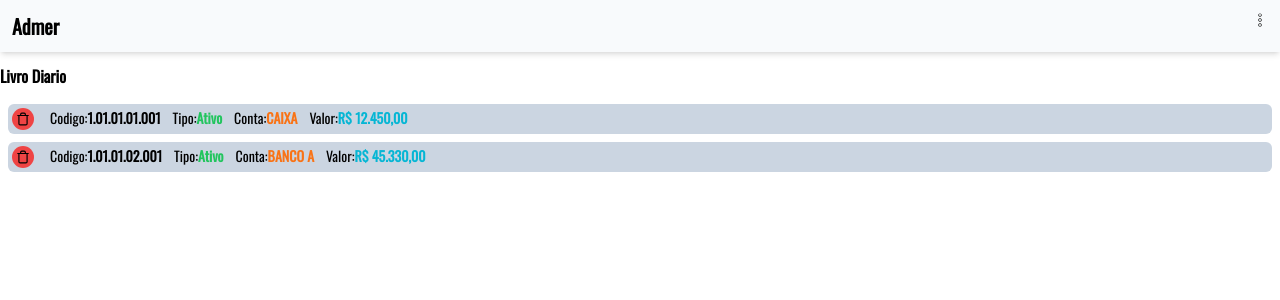
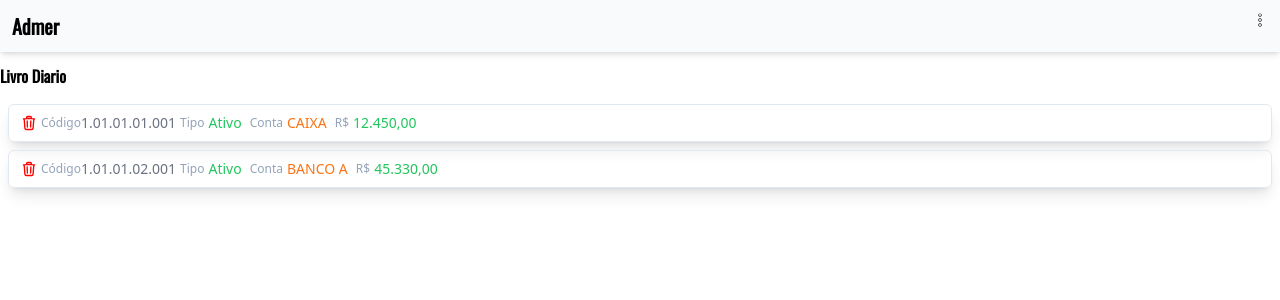
Before and after one commit to JonathanDuclos/admer, a React (Create React App) app: page /journalbook in a window 1280 px wide. Shown: the top 300 px of the page. Built offline with nearby package versions, Linux system fonts and the light colour scheme.

Commit message:
Fixed entry UI

```diff
--- a/src/components/Entry.jsx
+++ b/src/components/Entry.jsx
@@ -4,14 +4,47 @@ import { accountsPlaneSheet } from '../data/dummy';
 
 const Entry = ({entry}) => {
     return(
-        <div className='flex title text-sm m-2 bg-slate-300 rounded-md pt-1'>
-            <div className='bg-red-500 rounded-full p-1 mx-1 mb-1 hover:scale-125'>
-                <FiTrash className='flex self-center' onClick={() => console.log(entry.key, " Closed")}/>
+        // <div className='flex title text-sm m-2 bg-slate-300 rounded-md pt-1'>
+        //     <div className='bg-red-500 rounded-full p-1 mx-1 mb-1 hover:scale-125'>
+        //         <FiTrash className='flex self-center' onClick={() => console.log(entry.key, " Closed")}/>
+        //     </div>
+        //     <p className=' ml-3'> Codigo: </p> <p className='font-bold'> {entry.code} </p>
+        //     <p className=' ml-3'> Tipo:</p> <p className={`${getEntryTypeFeatures(entry.code)[1]} font-bold`}> { getEntryTypeFeatures(entry.code)[0] } </p>
+        //     <p className=' ml-3'> Conta: </p> <p className={`${getEntryTypeFeatures(entry.code)[3]} font-bold`}> { getEntryTypeFeatures(entry.code)[2] } </p>
+        //     <p className=' ml-3'> Valor: </p> <p className='font-bold text-cyan-500'>R$ {entry.value} </p>
+        // </div>
+        <div class="flex m-2 rounded-md border border-slate-200 p-2 shadow-lg w-auto">
+            <div class="flex items-center mx-1">
+                <svg xmlns="http://www.w3.org/2000/svg" fill="none" viewBox="0 0 24 24" stroke-width="2" stroke="red" class="w-4 h-4">
+                <path stroke-linecap="round" stroke-linejoin="round" d="M14.74 9l-.346 9m-4.788 0L9.26 9m9.968-3.21c.342.052.682.107 1.022.166m-1.022-.165L18.16 19.673a2.25 2.25 0 01-2.244 2.077H8.084a2.25 2.25 0 01-2.244-2.077L4.772 5.79m14.456 0a48.108 48.108 0 00-3.478-.397m-12 .562c.34-.059.68-.114 1.022-.165m0 0a48.11 48.11 0 013.478-.397m7.5 0v-.916c0-1.18-.91-2.164-2.09-2.201a51.964 51.964 0 00-3.32 0c-1.18.037-2.09 1.022-2.09 2.201v.916m7.5 0a48.667 48.667 0 00-7.5 0" />
+                </svg>
             </div>
-            <p className=' ml-3'> Codigo: </p> <p className='font-bold'> {entry.code} </p>
-            <p className=' ml-3'> Tipo:</p> <p className={`${getEntryTypeFeatures(entry.code)[1]} font-bold`}> { getEntryTypeFeatures(entry.code)[0] } </p>
-            <p className=' ml-3'> Conta: </p> <p className={`${getEntryTypeFeatures(entry.code)[3]} font-bold`}> { getEntryTypeFeatures(entry.code)[2] } </p>
-            <p className=' ml-3'> Valor: </p> <p className='font-bold text-cyan-500'>R$ {entry.value} </p>
+            <div class="">
+                <div class="flex">
+                <span class="flex font-thin text-slate-400 items-center text-xs">Código</span>
+                <span class="w-full text-sm font-medium text-gray-500">
+                    {entry.code}
+                </span>
+                </div>
+            </div>
+            <div class="mx-1">
+                <div class="flex gap-1">
+                <span class="flex font-thin text-slate-400 items-center text-xs">Tipo</span>
+                <span class="text-sm text-green-500 font-medium"> { getEntryTypeFeatures(entry.code)[0] } </span>
+                </div>
+            </div>
+            <div class="mx-1">
+                <div class="flex gap-1">
+                <span class="flex font-thin text-slate-400 items-center text-xs">Conta</span>
+                <span class="text-sm text-orange-500 font-medium uppercase">{ getEntryTypeFeatures(entry.code)[2] }</span>
+                </div>
+            </div>
+            <div class="mx-1">
+                <div class="flex gap-1">
+                <span class="flex font-thin text-slate-400 items-center text-xs">R$</span>
+                <span class="text-sm text-green-500 font-medium uppercase">{ entry.value }</span>
+                </div>
+            </div>
         </div>
     );
 }
--- a/src/pages/JournalBook.jsx
+++ b/src/pages/JournalBook.jsx
@@ -6,7 +6,7 @@ const JournalBook = () => {
   return (
     <div>
       <p className='font-bold text-md title'> {journalBookPageContent.title} </p>
-      <div className='mt-4'>
+      <div className='mt-4 mx-2s'>
         <div>
           {
           journalBookPageContent.data.map(
```
